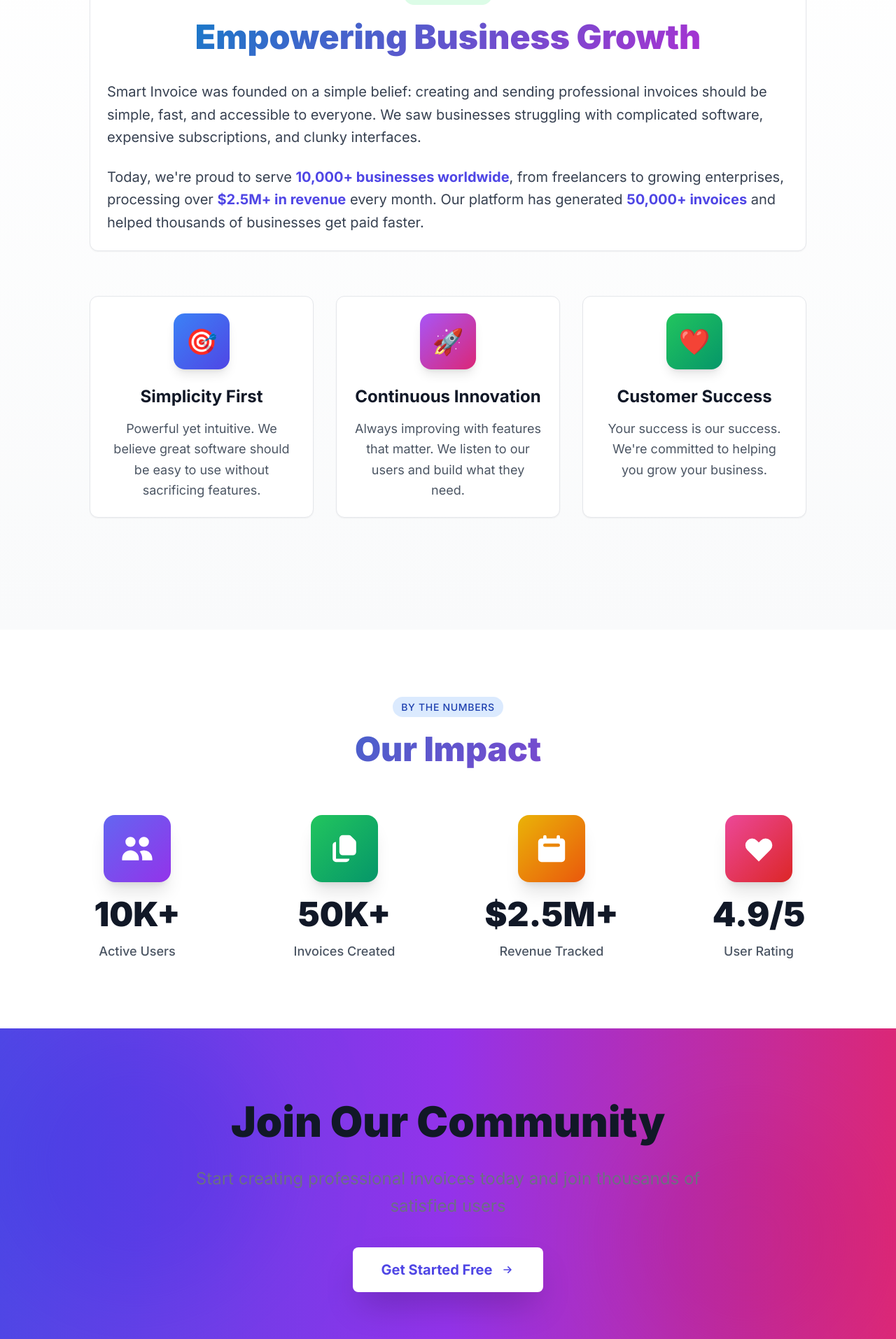
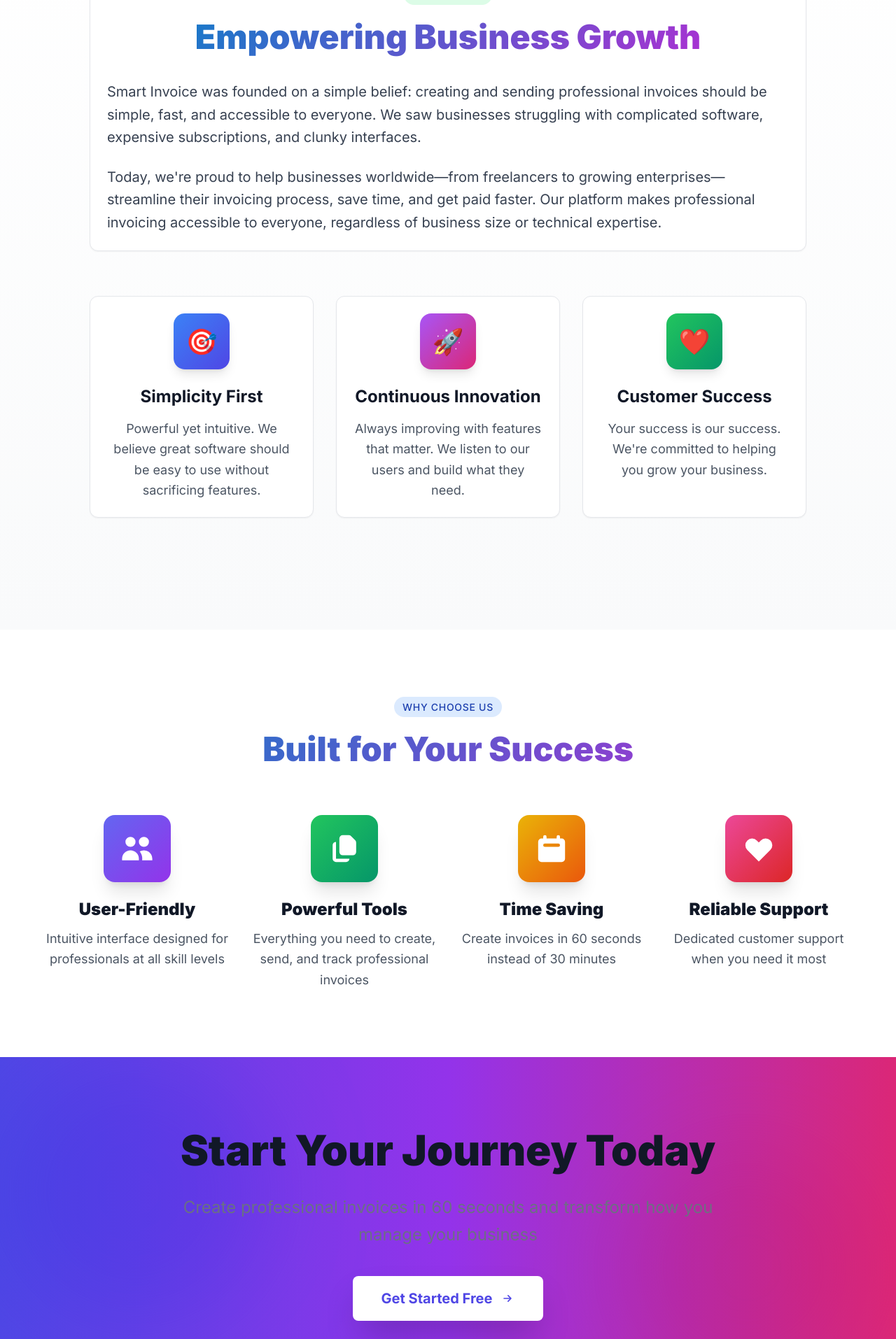
Before and after one commit to goldenjeffempire/smart-invoice-main, a Django app: page /about/ in a window 1280 px wide. Shown: the part 670-2584 px from the top of the page at 70% size. Run offline with Django 5.2, Linux system fonts and the light colour scheme; parts of the project's set-up code (start-up, migrations or seed data) failed here and were passed over.

Commit message:
Update invoice pages and about section with improved design and functionality
Refactor input field names to use data-field attributes in invoice templates, update button styles in edit_invoice.html, and revise content and stats in the about.html page.

Replit-Commit-Author: Agent
Replit-Commit-Session-Id: ae7bc256-e59a-4828-9561-2ae70c6cf5f4
Replit-Commit-Checkpoint-Type: intermediate_checkpoint
Replit-Commit-Event-Id: d0dc5278-4f1a-447b-931e-8a02dfe50703
Replit-Commit-Screenshot-Url: https://storage.googleapis.com/screenshot-production-us-central1/d7ac7e59-14b2-4351-8c31-ecb17743198e/ae7bc256-e59a-4828-9561-2ae70c6cf5f4/zVpKz9z

```diff
--- a/templates/pages/about.html
+++ b/templates/pages/about.html
@@ -31,7 +31,7 @@
                     Smart Invoice was founded on a simple belief: creating and sending professional invoices should be simple, fast, and accessible to everyone. We saw businesses struggling with complicated software, expensive subscriptions, and clunky interfaces.
                 </p>
                 <p class="text-xl text-gray-700 leading-relaxed">
-                    Today, we're proud to serve <span class="font-bold text-indigo-600">10,000+ businesses worldwide</span>, from freelancers to growing enterprises, processing over <span class="font-bold text-indigo-600">$2.5M+ in revenue</span> every month. Our platform has generated <span class="font-bold text-indigo-600">50,000+ invoices</span> and helped thousands of businesses get paid faster.
+                    Today, we're proud to help businesses worldwide—from freelancers to growing enterprises—streamline their invoicing process, save time, and get paid faster. Our platform makes professional invoicing accessible to everyone, regardless of business size or technical expertise.
                 </p>
             </div>
 
@@ -65,45 +65,45 @@
     </div>
 </section>
 
-<!-- Stats Section -->
+<!-- Features Section -->
 <section class="section-lg bg-white">
     <div class="container">
         <div class="text-center mb-16 fade-up">
-            <span class="badge badge-info mb-4">By The Numbers</span>
-            <h2 class="text-4xl md:text-5xl font-black mb-6 gradient-text">Our Impact</h2>
+            <span class="badge badge-info mb-4">Why Choose Us</span>
+            <h2 class="text-4xl md:text-5xl font-black mb-6 gradient-text">Built for Your Success</h2>
         </div>
 
         <div class="grid md:grid-cols-4 gap-8 max-w-6xl mx-auto">
             <div class="text-center fade-up">
-                <div class="w-24 h-24 bg-gradient-to-br from-indigo-500 to-purple-600 rounded-2xl mx-auto mb-4 flex items-center justify-center shadow-xl">
+                <div class="w-24 h-24 bg-gradient-to-br from-indigo-500 to-purple-600 rounded-2xl mx-auto mb-6 flex items-center justify-center shadow-xl">
                     <svg class="w-12 h-12 text-white" fill="currentColor" viewBox="0 0 20 20"><path d="M9 6a3 3 0 11-6 0 3 3 0 016 0zM17 6a3 3 0 11-6 0 3 3 0 016 0zM12.93 17c.046-.327.07-.66.07-1a6.97 6.97 0 00-1.5-4.33A5 5 0 0119 16v1h-6.07zM6 11a5 5 0 015 5v1H1v-1a5 5 0 015-5z"></path></svg>
                 </div>
-                <h3 class="text-5xl font-black text-gray-900 mb-2">10K+</h3>
-                <p class="text-gray-600 font-medium text-lg">Active Users</p>
+                <h3 class="text-2xl font-black text-gray-900 mb-3">User-Friendly</h3>
+                <p class="text-gray-600">Intuitive interface designed for professionals at all skill levels</p>
             </div>
 
             <div class="text-center fade-up">
-                <div class="w-24 h-24 bg-gradient-to-br from-green-500 to-emerald-600 rounded-2xl mx-auto mb-4 flex items-center justify-center shadow-xl">
+                <div class="w-24 h-24 bg-gradient-to-br from-green-500 to-emerald-600 rounded-2xl mx-auto mb-6 flex items-center justify-center shadow-xl">
                     <svg class="w-12 h-12 text-white" fill="currentColor" viewBox="0 0 20 20"><path d="M9 2a2 2 0 00-2 2v8a2 2 0 002 2h6a2 2 0 002-2V6.414A2 2 0 0016.414 5L14 2.586A2 2 0 0012.586 2H9z"></path><path d="M3 8a2 2 0 012-2v10h8a2 2 0 01-2 2H5a2 2 0 01-2-2V8z"></path></svg>
                 </div>
-                <h3 class="text-5xl font-black text-gray-900 mb-2">50K+</h3>
-                <p class="text-gray-600 font-medium text-lg">Invoices Created</p>
+                <h3 class="text-2xl font-black text-gray-900 mb-3">Powerful Tools</h3>
+                <p class="text-gray-600">Everything you need to create, send, and track professional invoices</p>
             </div>
 
             <div class="text-center fade-up">
-                <div class="w-24 h-24 bg-gradient-to-br from-yellow-500 to-orange-600 rounded-2xl mx-auto mb-4 flex items-center justify-center shadow-xl">
+                <div class="w-24 h-24 bg-gradient-to-br from-yellow-500 to-orange-600 rounded-2xl mx-auto mb-6 flex items-center justify-center shadow-xl">
                     <svg class="w-12 h-12 text-white" fill="currentColor" viewBox="0 0 20 20"><path fill-rule="evenodd" d="M6 2a1 1 0 00-1 1v1H4a2 2 0 00-2 2v10a2 2 0 002 2h12a2 2 0 002-2V6a2 2 0 00-2-2h-1V3a1 1 0 10-2 0v1H7V3a1 1 0 00-1-1zm0 5a1 1 0 000 2h8a1 1 0 100-2H6z" clip-rule="evenodd"></path></svg>
                 </div>
-                <h3 class="text-5xl font-black text-gray-900 mb-2">$2.5M+</h3>
-                <p class="text-gray-600 font-medium text-lg">Revenue Tracked</p>
+                <h3 class="text-2xl font-black text-gray-900 mb-3">Time Saving</h3>
+                <p class="text-gray-600">Create invoices in 60 seconds instead of 30 minutes</p>
             </div>
 
             <div class="text-center fade-up">
-                <div class="w-24 h-24 bg-gradient-to-br from-pink-500 to-red-600 rounded-2xl mx-auto mb-4 flex items-center justify-center shadow-xl">
+                <div class="w-24 h-24 bg-gradient-to-br from-pink-500 to-red-600 rounded-2xl mx-auto mb-6 flex items-center justify-center shadow-xl">
                     <svg class="w-12 h-12 text-white" fill="currentColor" viewBox="0 0 20 20"><path fill-rule="evenodd" d="M3.172 5.172a4 4 0 015.656 0L10 6.343l1.172-1.171a4 4 0 115.656 5.656L10 17.657l-6.828-6.829a4 4 0 010-5.656z" clip-rule="evenodd"></path></svg>
                 </div>
-                <h3 class="text-5xl font-black text-gray-900 mb-2">4.9/5</h3>
-                <p class="text-gray-600 font-medium text-lg">User Rating</p>
+                <h3 class="text-2xl font-black text-gray-900 mb-3">Reliable Support</h3>
+                <p class="text-gray-600">Dedicated customer support when you need it most</p>
             </div>
         </div>
     </div>
@@ -117,9 +117,9 @@
     </div>
 
     <div class="container text-center relative z-10 fade-up">
-        <h2 class="text-4xl md:text-6xl font-black mb-6">Join Our Community</h2>
+        <h2 class="text-4xl md:text-6xl font-black mb-6">Start Your Journey Today</h2>
         <p class="text-xl md:text-2xl opacity-95 mb-10 max-w-3xl mx-auto leading-relaxed">
-            Start creating professional invoices today and join thousands of satisfied users
+            Create professional invoices in 60 seconds and transform how you manage your business
         </p>
         <a href="{% url 'signup' %}" class="btn btn-lg inline-flex items-center gap-3 bg-white text-indigo-600 hover:bg-gray-100 font-bold shadow-2xl hover-lift px-10">
             Get Started Free
```
Also changed, not shown: templates/invoices/create_invoice.html (+9 -9 lines), templates/invoices/edit_invoice.html (+13 -13 lines), templates/invoices/invoice_detail.html (+4 -4 lines).
